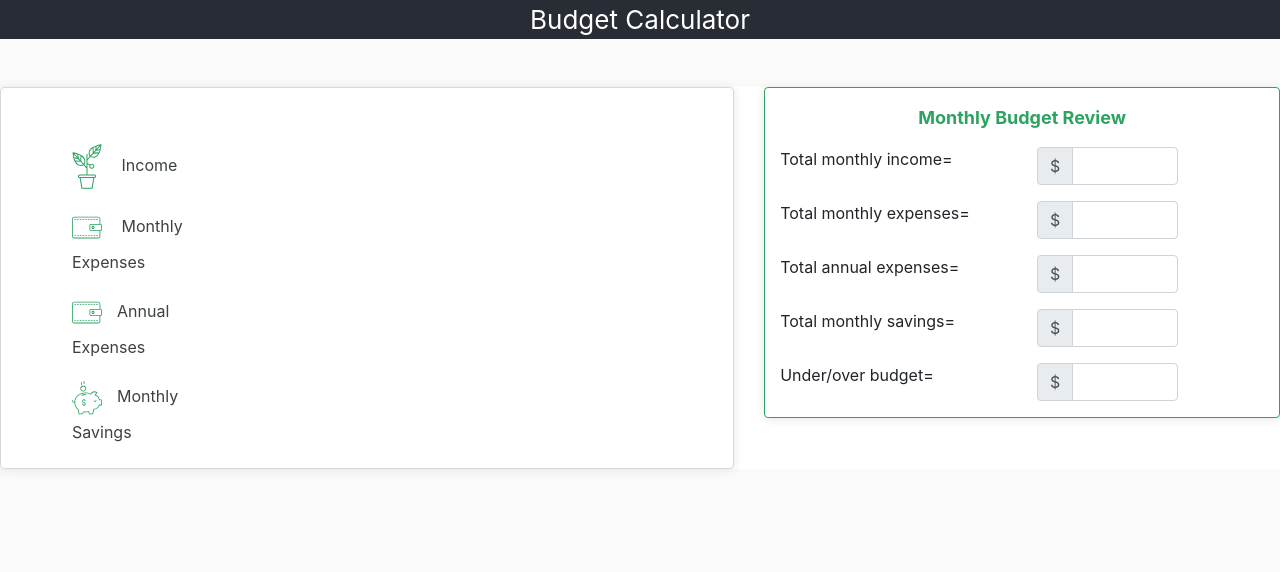
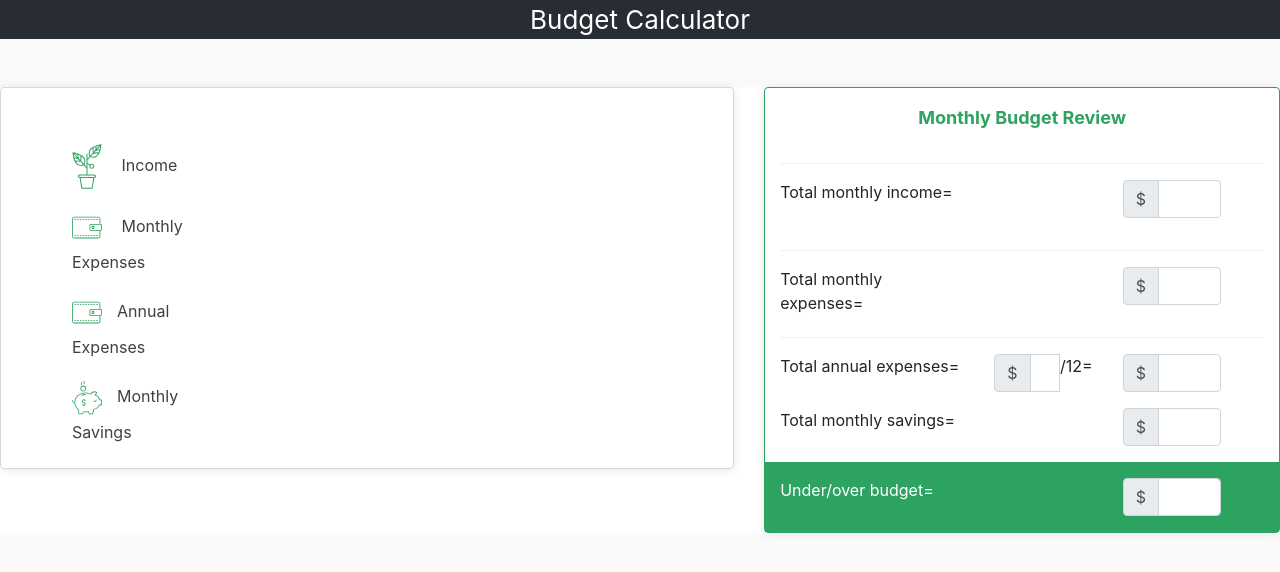
Before and after one commit to tanvigupta5215/budget-calculator, a React (Create React App) app in the folder app/: page / in a window 1280 px wide. Shown: the top 572 px of the page. Built offline with nearby package versions, Linux system fonts and the light colour scheme.

Commit message:
mbr changes

```diff
--- a/app/src/monthly-budget-review-component/MonthlyBudgetReviewComponent.css
+++ b/app/src/monthly-budget-review-component/MonthlyBudgetReviewComponent.css
@@ -22,3 +22,18 @@ font-size: 18px;
     font-weight: 700;
     color: #2ca360;
 }
+
+.final-result{
+    background-color: #2ca360;
+}
+
+hr{
+    border-top: 1px solid rgb(241, 241, 241);
+}
+.transparent-border{
+    border-top: 1px light rgba(255, 255, 255,0);
+}
+
+#budgetResultInput{
+    color: #2ca360;
+}
--- a/app/src/monthly-budget-review-component/MonthlyBudgetReviewComponent.js
+++ b/app/src/monthly-budget-review-component/MonthlyBudgetReviewComponent.js
@@ -8,13 +8,14 @@ class MonthlyBudgetReviewComponent extends React.Component{
                 <div className="row">
                     <div className=" col pt-3 pb-3 heading text-center">Monthly Budget Review</div>
                 </div>
+                <hr/>
                 <div id="totalMonthlyIncome" className="row">
-                <div className="col-6 text-left">
+                <div className="col-5 text-left">
                         <label className="form-check-label" id="defaultCheck1" htmlFor="monthlyIncome">
                             <p className="mb-0">Total monthly income=</p>
                         </label>
                     </div>
-                    <div className="col-4">
+                    <div className="col-3 offset-3">
                         <div className="input-group mb-3">
                             <div className="input-group-prepend">
                                 <span className="input-group-text" id="basic-addon1">$</span>
@@ -24,13 +25,14 @@ class MonthlyBudgetReviewComponent extends React.Component{
                         </div>
                     </div>
                 </div>
+                <hr/>
                 <div id="totalMonthlyExpenses" className="row">
-                <div className="col-6 text-left">
+                <div className="col-5 text-left">
                         <label className="form-check-label" id="defaultCheck1" htmlFor="monthlyExpenses">
                             <p className="mb-0">Total monthly expenses=</p>
                         </label>
                     </div>
-                    <div className="col-4">
+                    <div className="col-3 offset-3">
                         <div className="input-group mb-3">
                             <div className="input-group-prepend">
                                 <span className="input-group-text" id="basic-addon1">$</span>
@@ -40,29 +42,43 @@ class MonthlyBudgetReviewComponent extends React.Component{
                         </div>
                     </div>
                 </div>
+                <hr/>
                 <div id="totalAnnualExpenses" className="row">
-                <div className="col-6 text-left">
+                <div className="col-5 text-left">
                         <label className="form-check-label" id="defaultCheck1" htmlFor="annualExpenses">
                             <p className="mb-0">Total annual expenses=</p>
                         </label>
                     </div>
-                    <div className="col-4">
+                    <div className="col-3">
                         <div className="input-group mb-3">
                             <div className="input-group-prepend">
                                 <span className="input-group-text" id="basic-addon1">$</span>
                             </div>
                             <input type="text" className="form-control" placeholder="" aria-label="EnterAnnualExpenses"
                                    aria-describedby="basic-addon1" />
+                                   <label className="form-check-label" id="defaultCheck1" htmlFor="annualExpenses">
+                            <p className="mb-0"> /12=</p>
+                        </label>
+                        </div>
+                    </div>
+                    <div className="col-3">
+                        <div className="input-group mb-3">
+                            <div className="input-group-prepend">
+                                <span className="input-group-text" id="basic-addon1">$</span>
+                            </div>
+                            <input type="text" className="form-control" placeholder="" aria-label="EnterAnnualExpense"
+                                   aria-describedby="basic-addon1" />
+
                         </div>
                     </div>
                 </div>
                 <div id="totalMonthlySavings" className="row">
-                <div className="col-6 text-left">
+                <div className="col-5 text-left">
                         <label className="form-check-label" id="defaultCheck1" htmlFor="monthlySavings">
                             <p className="mb-0">Total monthly savings=</p>
                         </label>
                     </div>
-                    <div className="col-4">
+                    <div className="col-3 offset-3">
                         <div className="input-group mb-3">
                             <div className="input-group-prepend">
                                 <span className="input-group-text" id="basic-addon1">$</span>
@@ -72,19 +88,19 @@ class MonthlyBudgetReviewComponent extends React.Component{
                         </div>
                     </div>
                 </div>
-                <div id="Under/overBudget" className="row">
-                <div className="col-6 text-left">
-                        <label className="form-check-label" id="defaultCheck1" htmlFor="underOverBudget">
+                <div id="UnderoverBudgetItem" className="row final-result pt-3">
+                <div className="col-5 text-left">
+                        <label className="form-check-label text-white" id="defaultCheck1" htmlFor="underOverBudget">
                             <p className="mb-0">Under/over budget=</p>
                         </label>
                     </div>
-                    <div className="col-4">
+                    <div className="col-3 offset-3">
                         <div className="input-group mb-3">
                             <div className="input-group-prepend">
                                 <span className="input-group-text" id="basic-addon1">$</span>
                             </div>
-                            <input type="text" className="form-control" placeholder="" aria-label="underOverbudget"
-                                   aria-describedby="basic-addon1" />
+                            <input type="text" id="budgetResultInput" className="form-control" placeholder="" aria-label="underOverbudget"
+                                   aria-describedby="basic-addon1"/>
                         </div>
                     </div>
                 </div>
```
